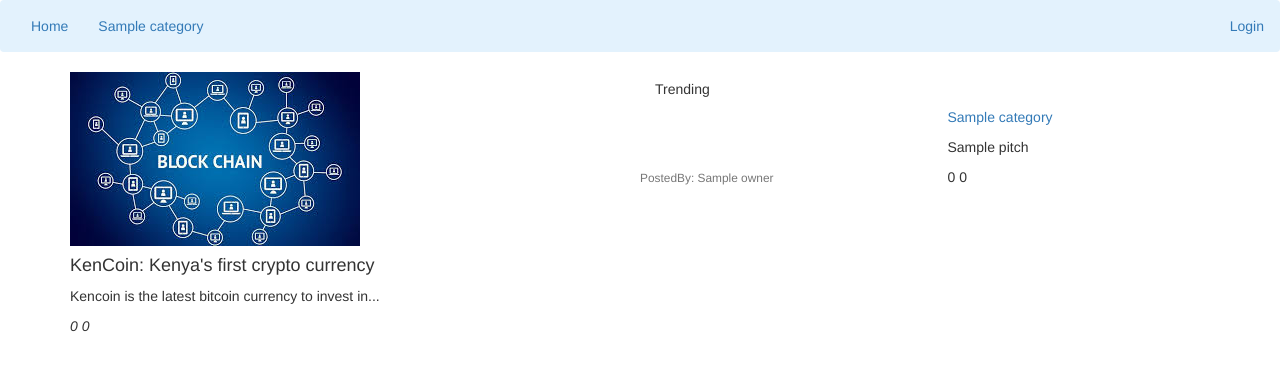
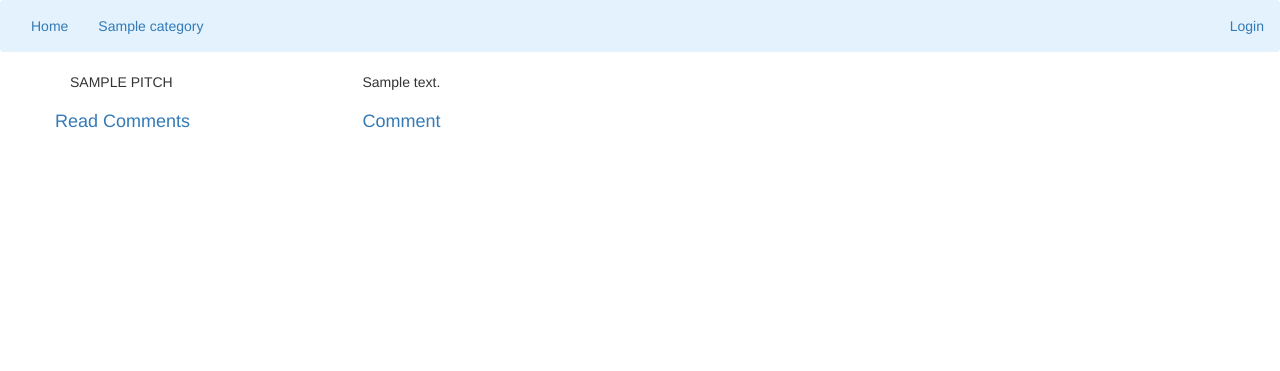
Before and after one commit to gkarumbi/tech-pitch, a Python web app: template app/templates/index.html in a window 1280 px wide. Shown: the top 371 px of the page. Run offline with Jinja, Linux system fonts and the light colour scheme; the template is opened without the code that fills it: most values are stand-ins (such as "Sample title", 1, 10 or a date in 2020); some libraries are stand-ins or nearby versions.

Commit message:
Add card column to display out cards

```diff
--- a/app/templates/index.html
+++ b/app/templates/index.html
@@ -9,49 +9,32 @@
 <div class="container">
     <div class="row">
 
-        <div class="col-md-6">
+        <div class="col-md-6 align-self-center">
 
-            <div class="card">
-                <div class="row">
-                    <div class="col-md-12">
-                        <img class="img-fluid" src="/app/static/blockchain.jpeg" alt="">
-                    </div>
-                </div>
-                <div class="row">
-                    <div class="col-md-12">
-                        <div class="card-body">
-                            <h4 class="card-title">KenCoin: Kenya's first crypto currency</h4>
-                            <p class="card-text">Kencoin is the latest bitcoin currency to invest in... </p>
-                        </div>
+            <div class="card-column">
 
-                        <div class="card-footer">
-                            <i class="fa fa-thumbs-up">0</i>
-                            <i class="fa fa-thumbs-down">0</i>
-                        </div>
-                    </div>
-                </div>
-            </div>
-        </div>
-        <div class="col-md-6">
-            <div class="card-column">
-                <h5>Trending</h5>
-                {% for pitch in pitch_in_html %}
+                {% for pitch in pitches %}
                 <div class="card mb-5">
                 <div class="row">
-                    <div class="col-md-6">
-                        <img class="img-fluid" src="" alt="">
+                    <div class="col-md-6 card-header">
+                        <p class="card-title">{{pitch.name|upper}}</p>
                     </div>
-                    <div class="col-md-6">
-                        <p class="card-title" ><a href="http://" >{{pitch.category}}</a></p>
-                        <p class="card-text">{{pitch.title}}</p>
+                    <div class="col-md-6 card-body">
+                        <p class="card-text">{{pitch.content}}</p>
                     </div>
                     <div class="row card-footer">
                         <div class="col-md-6">
-                            <small class="text-muted">PostedBy: {{pitch.owner}}</small>
+                            <h4>
+                                <span>
+                                    <a href="{{url_for('.view-pitch',id=pitch.id)}}">Read Comments</a>
+                                </span>
+                            </h4>
+                            <!-- <small class="text-muted">PostedBy: {{pitch.owner}}</small> -->
                         </div>
                         <div class="col-md-6">
-                            <span class="upvote"><i class="fas fa-thumbs-up"></i>0</span>
-                            <span class="downvote"><i class="fas fa-thumbs-down"></i>0</span>
+                            <a href="{{url_for('.new-comment',id=pitch.id)}}">
+                                <h4>Comment</h4>
+                            </a>
                         </div>
 
                     </div>
@@ -61,6 +44,8 @@
 
                 </div>
                 {% endfor %}
+
+
 
 
             </div>
```
